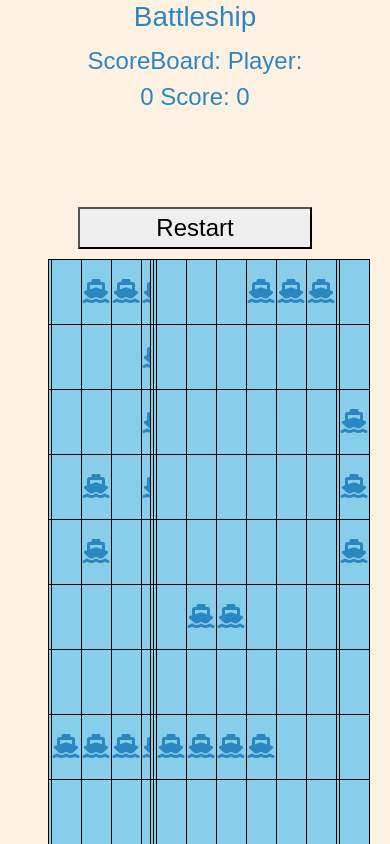
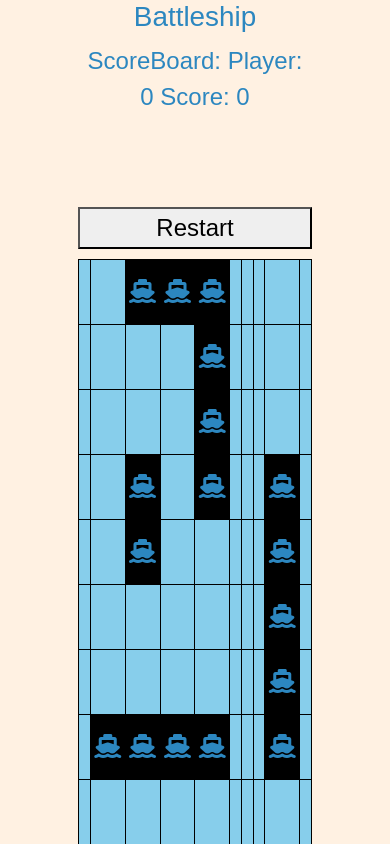
Before and after one commit to bomendez/bo-mendez-sruti-munukutla-project2, a React (Create React App) app: page /game-board in a window 390 px wide. Shown: the top 844 px of the page. Built offline with nearby package versions, Linux system fonts and the light colour scheme; a web font is replaced by a local one.

Commit message:
boards responsive, free play scomplete

```diff
--- a/src/Battleship.css
+++ b/src/Battleship.css
@@ -126,10 +126,10 @@ a:visited {
     color: white;
 }
 
-.board-class{
+/* .board-class{
     display: flex;
     justify-content: center;
-}
+} */
 
 .ships-display{
     display: flex;
@@ -167,8 +167,3 @@ a:visited {
 .NoWinner{
     visibility: hidden;
 }
-
-.hoverClass{
-    background-color:black;
-    transition: ease-in-out;
-}
--- a/src/components/board.jsx
+++ b/src/components/board.jsx
@@ -21,9 +21,11 @@ function Board(props) {
   }
 
   return (
+    <div class="table-responsive">
     <table className="board-class">
       <tbody>{board}</tbody>
     </table>
+    </div>
   );
 }
 
--- a/src/components/game.jsx
+++ b/src/components/game.jsx
@@ -38,18 +38,15 @@ function Game() {
                 <h1>Battleship</h1>
                 <Restart/>
                 <div className="row">
-                <div className='col-3'>
-                <div className="ScoreBoard">ScoreBoard:
-                Player: {playerTurn} <span> </span>
-                Score: {playerTurn === 0 ? (17 - boardStats.player_one.score): (17- boardStats.player_zero.score)}</div>
-                <div className={winnerBoardClass}>Player {playerZeroWins ? 0 : 1} wins the game</div>
-                    </div>
-                    <div className='col-6'>
-                        <Board player_id ="0"/>
-                    </div>
-                    {/* <div className={'col-6 ' + rightClassStat}>
-                        <Board player_id="1"/>
-                    </div> */}
+                <div className="col-lg-3 col-md-12 col-sm-12">
+                    <h1>Scoreboard</h1>
+                    <div className="ScoreBoard">
+                    Ships Hit: {(17- boardStats.player_zero.score)}</div>
+                    <div className={winnerBoardClass}> Congratulations! You hit all ships</div>
+                </div>
+                <div className="col-lg-9 col-md-12 col-sm-12">
+                    <Board player_id ="0"/>
+                </div>
                 </div>
             </div>);
         }else{
@@ -63,10 +60,11 @@ function Game() {
             <div className={winnerBoardClass}>Player {playerZeroWins ? 0 : 1} wins the game</div>
             <Restart/>
             <div className="row">
-                <div className={'col-6 ' + leftClassStat}>
+                <div className={'col-lg-6 col-md-12 col-sm-12 ' + leftClassStat}>
                     <Board player_id ="0"/>
                 </div>
-                <div className={'col-6 ' + rightClassStat}>
+
+                <div className={'col-lg-6 col-md-12 col-sm-12 ' + rightClassStat}>
                     <Board player_id="1"/>
                 </div>
             </div>
--- a/src/components/restart.jsx
+++ b/src/components/restart.jsx
@@ -6,6 +6,7 @@ export function Restart() {
     const dispatch = useDispatch();
 
     function handleClick() {
+        window.localStorage.clear();
         dispatch(restart());
 
     }
--- a/src/components/square.jsx
+++ b/src/components/square.jsx
@@ -10,7 +10,7 @@ export function Square(props) {
     const [hit, setHit] = useState(false);
     const [miss, setMiss] = useState(false);
     const [hover, setHover] = useState(false);
-
+    const isFreePlay = useSelector(state => state.BoardReducer.gameType.freePlay);
     const dispatch = useDispatch();
 
     const board_state = useSelector(state => state.BoardReducer);
@@ -34,16 +34,55 @@ export function Square(props) {
         opponentListVisitedSquares = board_state.player_zero.clickedSquares;
     }
     let colorClass;
+    let hoverClass = 'hoverClass';
 
     let icon = "";
 
+    if(unselected){
+        colorClass ='unclicked';
+    }else if(hit){
+        //colorClass = 'highlight';
+        icon = "fa fa-bomb";
+    }else if(miss){
+        colorClass = 'clickedBox';
+        icon = "far fa-check-square";
+    }
+    // }else if(hover){
+    //     colorClass = 'hoverClass';
+    // }
     //iterate through all squares and check that there is a ship
     for (let ship in shipsOnBoard) {
-        if (checkCoordinateIsShip(ship)) {
+        //use of == where string and int can be compared
+        if (checkCoordinateIsShip(ship) && props.player_id == playerTurn && !isFreePlay) {
             colorClass = 'ship';
             icon = "fa fa-ship";
         }
     }
+
+    if(isFreePlay){
+        for (let ship in shipsOnBoard){
+            if (checkCoordinateIsShip(ship)) {
+                colorClass = 'unclicked';
+            }
+        }
+    }
+
+    // for (let ship in opponentShipsOnBoard) {
+    //     if (checkCoordinateIsShip(ship)) {
+    //         //colorClass = 'ship';
+    //         //icon = "fa fa-ship";
+    //         colorClass = 'unclicked';
+    //         icon = '';
+    //     }
+    // }
+
+    // for (let ship in shipsOnBoard) {
+    //     if (checkCoordinateIsShip(ship)) {
+    //         colorClass = 'ship';
+    //         icon = "fa fa-ship";
+
+    //     }
+    // }
 
     //check if the clicked co-ordinate is a ship on currently active board
     function checkCoordinateIsShip(ship) {
@@ -54,22 +93,18 @@ export function Square(props) {
     }
 
     //set diplay based on board state
-    if(unselected){
-        colorClass ='unclicked';
-    }else if(hit){
-        // colorClass = 'highlight';
-        icon = "fa fa-bomb";
-    }else if(miss){
-        colorClass = 'clickedBox';
-        icon = "far fa-check-square";
-    }
+
     //on hover event handler state change to be added
     // }else if(hover){
     // }
 
-    function setMouseOver(){
+    function setMouseEnter(){
         setHover(true);
-        colorClass = "hoverClass"
+        // colorClass = "hoverClass"
+    }
+
+    function setMouseLeave(){
+        setHover(false)
     }
 
     function aiTurn() {
@@ -83,10 +118,11 @@ export function Square(props) {
         }
         let hitShip = setHitOrMiss();
         dispatch(boardClick(x, y, "1", hitShip));
+
         let nextTurn = playerTurn === 0 ? 1 : 0;
         setUnselected(false);
-        console.log("from square.jsx, player is: ai", nextTurn)
-        changePlayer(nextTurn);
+            console.log("from square.jsx, player is: ai", nextTurn)
+            changePlayer(nextTurn);
     }
 
     function changePlayer(nextTurn) {
@@ -96,9 +132,12 @@ export function Square(props) {
     function handleClick() {
         let hitShip = setHitOrMiss();
         dispatch(boardClick(props.x_coord, props.y_coord, props.player_id,hitShip));
-        let nextTurn = playerTurn === 0 ? 1 : 0;
+        if(!isFreePlay){
+            let nextTurn = playerTurn === 0 ? 1 : 0;
+            changePlayer(nextTurn);
+        }
         setUnselected(false);
-        changePlayer(nextTurn);
+
         // console.log("from square.jsx, player is: ", nextTurn)
         // dispatch(switchTurns(nextTurn));
 
@@ -143,7 +182,7 @@ export function Square(props) {
 
     return (
         //change to include  onhover event next
-        <td className={colorClass} id={props.id} onClick={handleClick} onMouseOver={setMouseOver}>
+        <td className={hover ? hoverClass + " " + colorClass: colorClass} id={props.id} onClick={handleClick} onMouseEnter={setMouseEnter} onMouseLeave={setMouseLeave}>
             <i class={icon}></i>
         </td>
     )
--- a/src/square.css
+++ b/src/square.css
@@ -36,3 +36,8 @@
 .fa-ship {
     color: rgb(44, 135, 192);
 }
+
+.hoverClass{
+    background-color:rgb(42, 134, 161);
+    transition: ease-in-out;
+}
```
